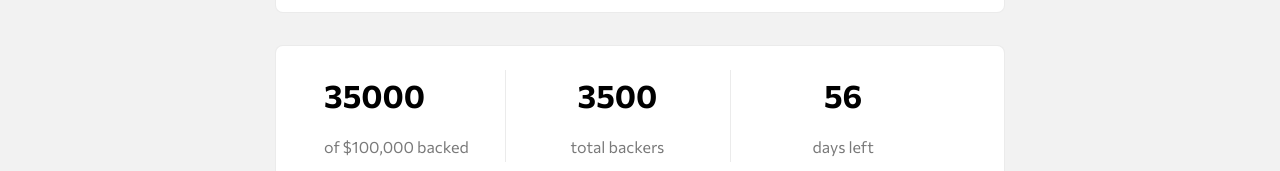
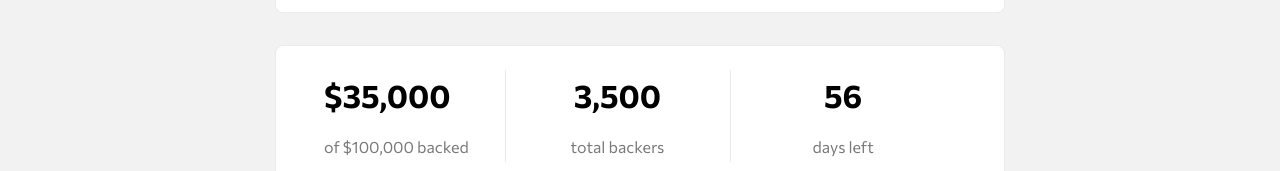
Before and after one commit to Jacksonishere/FEM_Challenges, a React (Create React App) app in the folder Junior/crowdfunding-page-react/: page / in a window 1280 px wide. Shown: the part 529-700 px from the top of the page. Built offline with nearby package versions, Linux system fonts and the light colour scheme.

Commit message:
added dependancy to avoid triggering useeffect twice

```diff
--- a/Junior/crowdfunding-page-react/src/components/Modal.js
+++ b/Junior/crowdfunding-page-react/src/components/Modal.js
@@ -20,8 +20,9 @@ const Modal = () => {
 		}
 	};
 	const resetModal = () => {
-		setIdTrigger(-2);
 		scrollTopTimeout.current = setTimeout(() => {
+			console.log("resetmodal called");
+			setIdTrigger(-2);
 			domNodeTop.current.scrollIntoView();
 		}, 300);
 	};
@@ -43,7 +44,7 @@ const Modal = () => {
 		return () => {
 			document.removeEventListener("mousedown", handler);
 		};
-	});
+	}, [status]);
 
 	return (
 		<>
--- a/Junior/crowdfunding-page-react/src/components/PledgeProgress.js
+++ b/Junior/crowdfunding-page-react/src/components/PledgeProgress.js
@@ -42,11 +42,11 @@ const PledgeProgress = () => {
 	return (
 		<article ref={scrollBackUp} className="container progress">
 			<section className={`progress-backed ${pledged ? "fade" : ""}`}>
-				<h1>{updatedProgress.current.total}</h1>
+				<h1>${updatedProgress.current.total.toLocaleString()}</h1>
 				<p>of $100,000 backed</p>
 			</section>
 			<section className={`progress-backers ${pledged ? "fade" : ""}`}>
-				<h1>{updatedProgress.current.backers}</h1>
+				<h1>{updatedProgress.current.backers.toLocaleString()}</h1>
 				<p>total backers</p>
 			</section>
 			<section className={`progress-days ${pledged ? "fade" : ""}`}>
--- a/Junior/crowdfunding-page-react/src/components/subcomponents/PledgeCard.js
+++ b/Junior/crowdfunding-page-react/src/components/subcomponents/PledgeCard.js
@@ -18,7 +18,6 @@ const PledgeCard = ({ id, successHandler }) => {
 	const scrollTimeout = useRef();
 
 	useEffect(() => {
-		console.log(typeof progress.total, typeof progress.backers);
 		if (idTrigger === id) {
 			scrollTimeout.current = setTimeout(() => {
 				selectedCard.current.scrollIntoView({ behavior: "smooth" });
@@ -41,7 +40,6 @@ const PledgeCard = ({ id, successHandler }) => {
 		const formProps = Object.fromEntries(formData);
 
 		const submittedInput = formProps.amount;
-		console.log(typeof submittedInput, "submited input");
 
 		if (isNaN(submittedInput) || submittedInput < card.price) {
 			setInvalid(true);
--- a/Junior/crowdfunding-page-react/src/context/CardsContext.js
+++ b/Junior/crowdfunding-page-react/src/context/CardsContext.js
@@ -25,7 +25,7 @@ const CardsContextProvider = (props) => {
 			title: "Mahogany Special Edition",
 			price: 200,
 			desc: "You get two Special Edition Mahogany stands, a Backer T-Shirt, and a personal thank you. You’ll be added to our Backer member list. Shipping is included.",
-			remaining: 0,
+			remaining: 1,
 		},
 	]);
 
```
